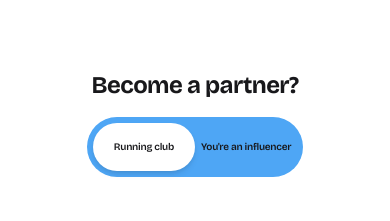
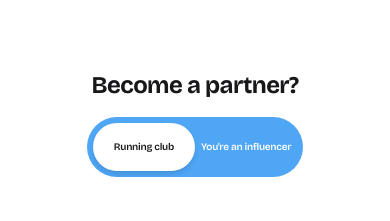
Before and after one commit to I2S9/runly-website, a Next.js app: page / in a window 390 px wide. Shown: the part 4616-4837 px from the top of the page. Built offline with nearby package versions, Linux system fonts and the light colour scheme; no server answers.

Commit message:
Refactor FooterAudienceSegment component to manage audience selection state with hooks; replace links with buttons for improved accessibility and responsiveness, ensuring better user interaction on all devices.

```diff
--- a/src/components/layout/FooterAudienceSegment.tsx
+++ b/src/components/layout/FooterAudienceSegment.tsx
@@ -1,7 +1,6 @@
 "use client";
 
-import { useEffect } from "react";
-import Link from "next/link";
+import { useEffect, useState } from "react";
 import { usePathname, useRouter } from "next/navigation";
 import type { Locale } from "@/i18n/translations";
 
@@ -12,12 +11,19 @@ const TRACK = "#4EA6F5";
 const TRACK_PAD_FR = { x: 16, insetClass: "top-2 bottom-2 left-2" };
 const TRACK_PAD_EN = { x: 12, insetClass: "top-1.5 bottom-1.5 left-1.5" };
 
+type Segment = "club" | "influencer";
+
 function pathLooksLikeInfluencer(pathname: string) {
   return pathname === "/influencer" || pathname.startsWith("/influencer/");
 }
 
 function pathLooksLikeClub(pathname: string) {
   return pathname === "/running-club" || pathname.startsWith("/running-club/");
+}
+
+function segmentFromPath(pathname: string): Segment {
+  if (pathLooksLikeInfluencer(pathname) && !pathLooksLikeClub(pathname)) return "influencer";
+  return "club";
 }
 
 export function FooterAudienceSegment({
@@ -34,21 +40,47 @@ export function FooterAudienceSegment({
   const pathname = usePathname() ?? "";
   const router = useRouter();
 
+  const [visual, setVisual] = useState<Segment>(() => segmentFromPath(pathname));
+
+  useEffect(() => {
+    setVisual(segmentFromPath(pathname));
+  }, [pathname]);
+
   useEffect(() => {
     router.prefetch("/running-club");
     router.prefetch("/influencer");
   }, [router]);
 
-  const influencerSelected =
-    pathLooksLikeInfluencer(pathname) && !pathLooksLikeClub(pathname);
-
   const clubIsPage = pathLooksLikeClub(pathname);
   const influencerIsPage = pathLooksLikeInfluencer(pathname) && !pathLooksLikeClub(pathname);
 
-  const linkClass =
+  const handleClub = () => {
+    if (visual !== "club") {
+      setVisual("club");
+      return;
+    }
+    router.push("/running-club");
+  };
+
+  const handleInfluencer = () => {
+    if (visual !== "influencer") {
+      setVisual("influencer");
+      return;
+    }
+    router.push("/influencer");
+  };
+
+  const influencerThumbRight = visual === "influencer";
+
+  const buttonBase =
     locale === "fr"
-      ? "relative z-10 flex min-h-[3.25rem] min-w-0 cursor-pointer touch-manipulation items-center justify-center rounded-full px-2.5 py-4 text-center text-[10px] font-semibold leading-none tracking-tight text-zinc-900 whitespace-nowrap sm:min-h-[3.75rem] sm:px-4 sm:py-[1.15rem] sm:text-xs md:px-4 md:text-sm lg:text-base"
-      : "relative z-10 flex min-h-12 min-w-0 cursor-pointer touch-manipulation items-center justify-center rounded-full px-1.5 py-3.5 text-center text-[10px] font-semibold leading-none tracking-tight text-zinc-900 whitespace-nowrap sm:min-h-14 sm:px-2.5 sm:py-4 sm:text-xs md:px-3 md:text-sm lg:text-base";
+      ? "relative z-10 flex min-h-[3.25rem] min-w-0 cursor-pointer touch-manipulation items-center justify-center rounded-full border-0 px-2.5 py-4 text-center text-[10px] font-semibold leading-none tracking-tight whitespace-nowrap transition-colors duration-200 sm:min-h-[3.75rem] sm:px-4 sm:py-[1.15rem] sm:text-xs md:px-4 md:text-sm lg:text-base"
+      : "relative z-10 flex min-h-12 min-w-0 cursor-pointer touch-manipulation items-center justify-center rounded-full border-0 px-1.5 py-3.5 text-center text-[10px] font-semibold leading-none tracking-tight whitespace-nowrap transition-colors duration-200 sm:min-h-14 sm:px-2.5 sm:py-4 sm:text-xs md:px-3 md:text-sm lg:text-base";
+
+  const clubClass =
+    `${buttonBase} ` + (visual === "club" ? "text-zinc-900" : "text-white hover:text-white");
+  const influencerClass =
+    `${buttonBase} ` + (visual === "influencer" ? "text-zinc-900" : "text-white hover:text-white");
 
   const trackMaxClass =
     locale === "fr"
@@ -64,30 +96,30 @@ export function FooterAudienceSegment({
         className={`relative isolate inline-grid w-max grid-cols-2 rounded-full ${trackPadClass} ${trackMaxClass}`}
         style={{ backgroundColor: TRACK, gap: 0 }}
       >
-        <Link
-          href="/running-club"
-          prefetch
-          scroll
-          className={linkClass}
+        <button
+          type="button"
+          className={clubClass}
+          aria-pressed={visual === "club"}
           aria-current={clubIsPage ? "page" : undefined}
+          onClick={handleClub}
         >
           {labelClub}
-        </Link>
-        <Link
-          href="/influencer"
-          prefetch
-          scroll
-          className={linkClass}
+        </button>
+        <button
+          type="button"
+          className={influencerClass}
+          aria-pressed={visual === "influencer"}
           aria-current={influencerIsPage ? "page" : undefined}
+          onClick={handleInfluencer}
         >
           {labelInfluencer}
-        </Link>
+        </button>
         <div
           aria-hidden
           className={`pointer-events-none absolute z-0 rounded-full bg-white shadow-md transition-transform duration-300 ease-out ${pad.insetClass}`}
           style={{
             width: `calc((100% - ${pad.x}px) / 2)`,
-            transform: influencerSelected ? "translateX(100%)" : "translateX(0)",
+            transform: influencerThumbRight ? "translateX(100%)" : "translateX(0)",
             pointerEvents: "none",
           }}
         />
```
